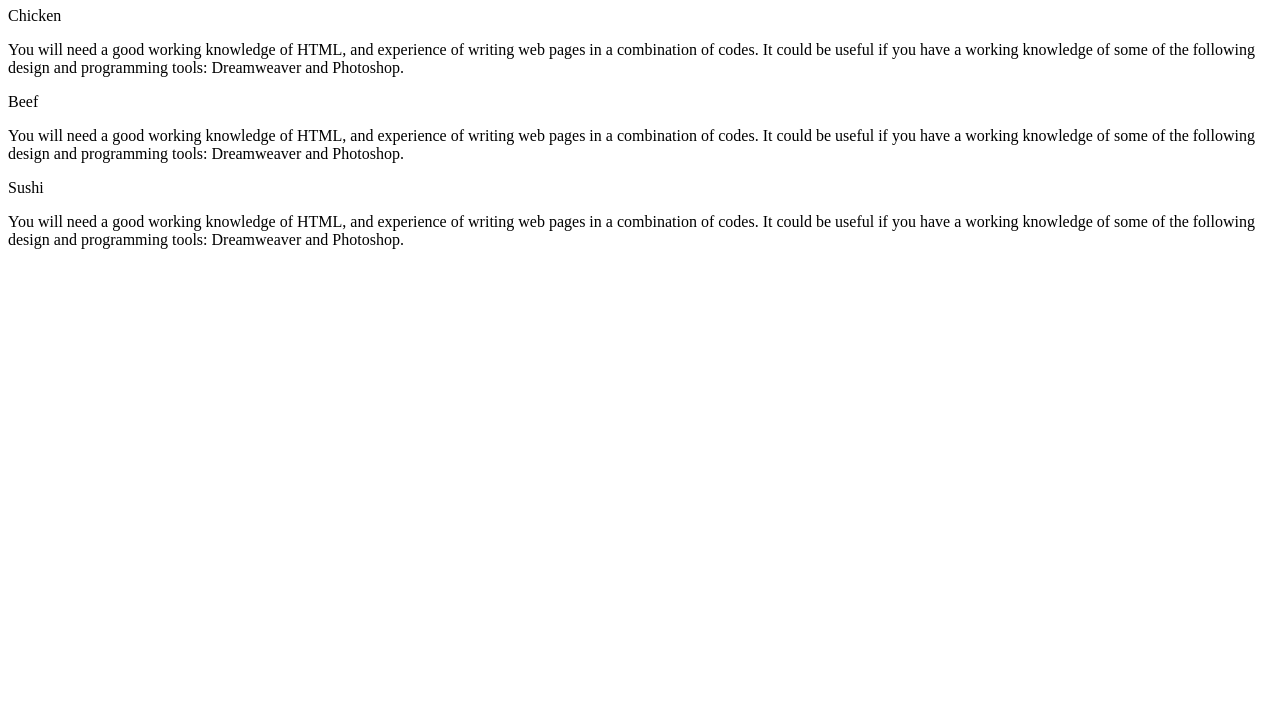
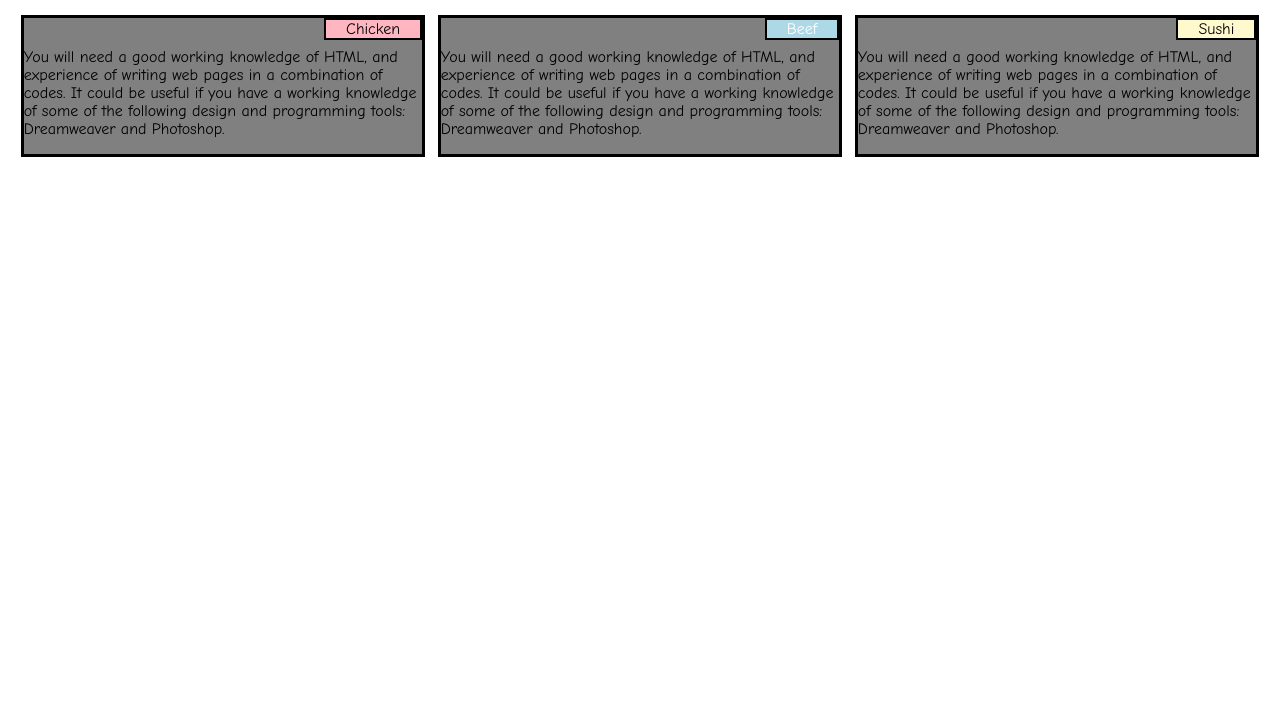
Before and after one commit to YasminSa3eed/CourseraTest, a plain HTML site: page module2.html in a window 1280 px wide. Shown: the part 73-800 px from the top of the page. Drawn offline with Linux system fonts and the light colour scheme.

Commit message:
some changes

```diff
--- a/module2.css
+++ b/module2.css
@@ -97,6 +97,7 @@ span.two {
   right: 0%;
   background-color: LightBlue;
   border: 2px solid black;
+  color: white;
 }
 
 span.three {
--- a/module2.html
+++ b/module2.html
@@ -3,7 +3,7 @@
     <head>
         <meta charset="utf-8">
         <title>module2</title>
-<link rel="stylesheet" href="sol2.css">
+<link rel="stylesheet" href="module2.css">
     </head>
     <body>
         <h1>Our Menu</h1>
```
